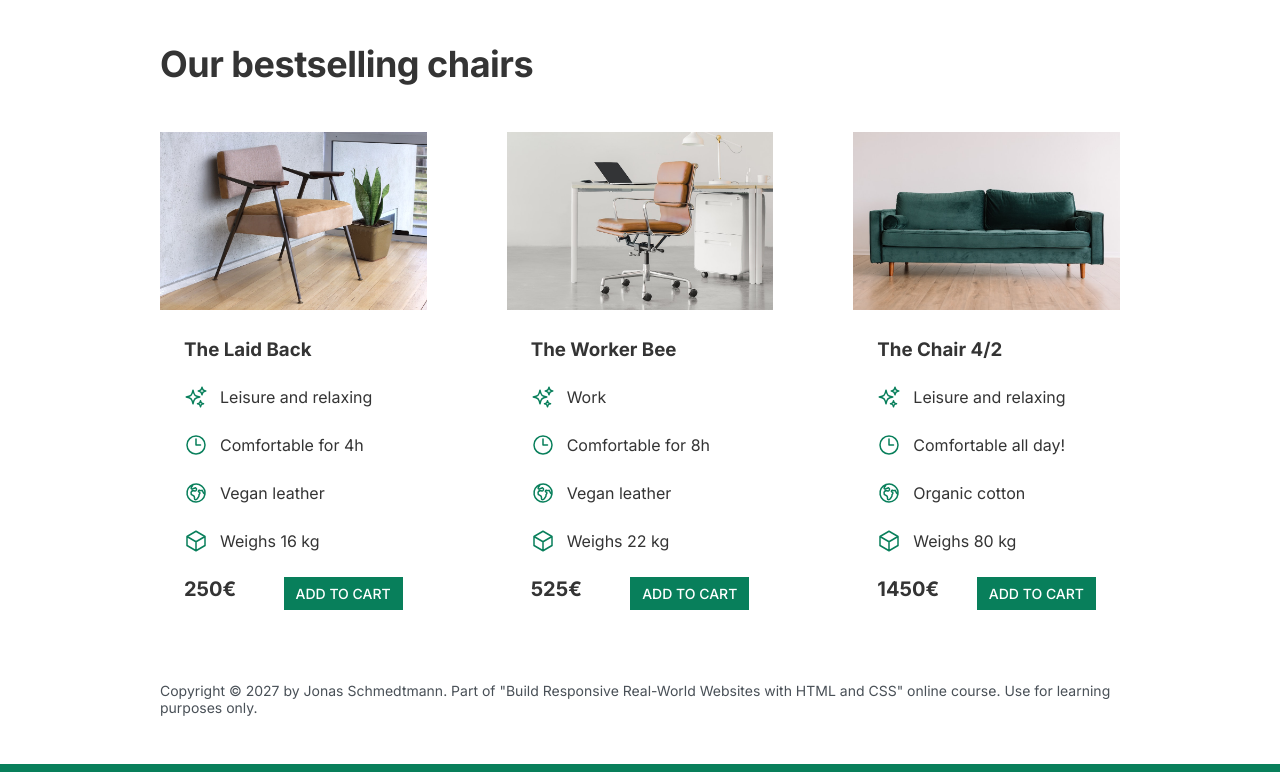
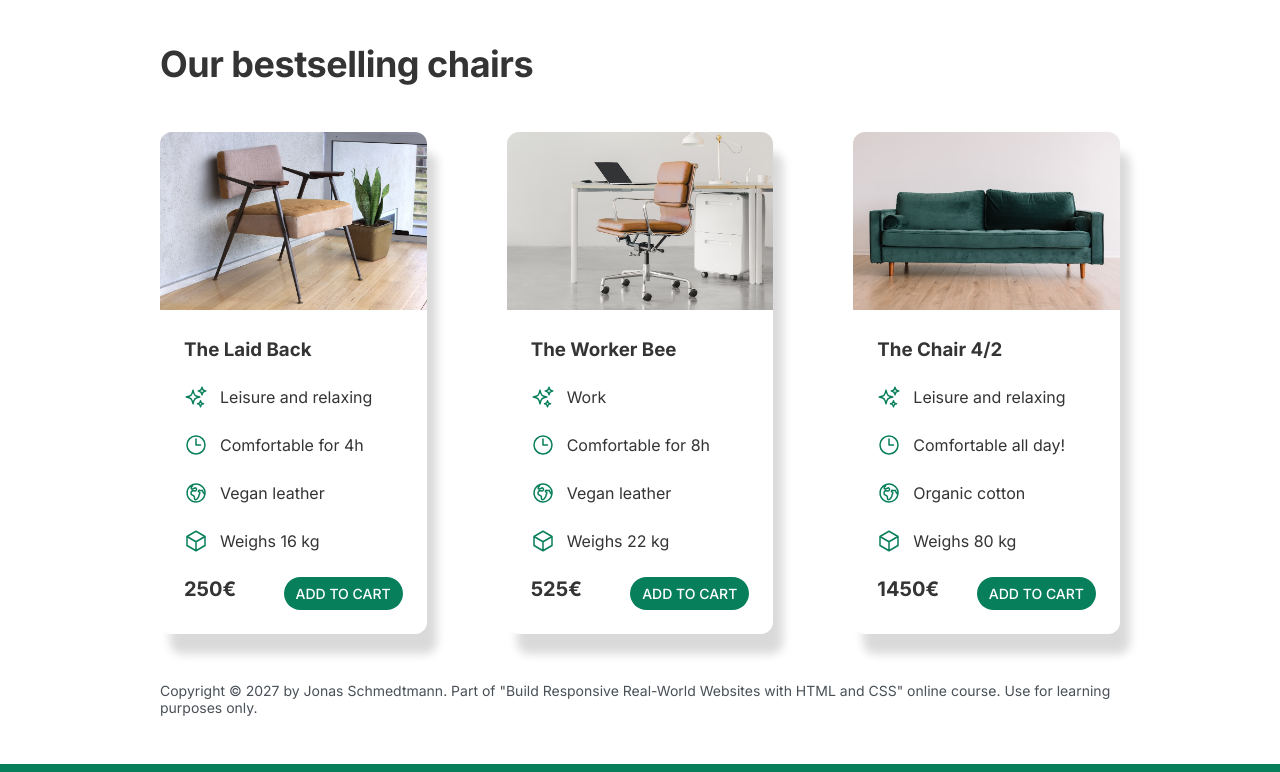
Before and after one commit to hoiredalert3/My-code---Udemy-Build-Responsive-Real-World-Websites-with_HTML-and-CSS-2022-6, a plain HTML site: page 05-Design/index.html in a window 1280 px wide. Shown: the part 1139-1911 px from the top of the page. Drawn offline with Linux system fonts and the light colour scheme.

Commit message:
add shadow and border radius

```diff
--- a/05-Design/style.css
+++ b/05-Design/style.css
@@ -58,6 +58,7 @@ h2 {
   text-transform: uppercase;
   font-weight: 500;
   display: inline-block;
+  border-radius: 100px;
 }
 
 .btn:hover,
@@ -73,6 +74,10 @@ h2 {
 .btn--big {
   font-size: 18px;
   padding: 16px 32px;
+}
+
+img {
+  border-radius: 12px;
 }
 
 /* ------------------------ */
@@ -97,6 +102,7 @@ h1 {
   font-size: 44px;
   line-height: 1.2;
   letter-spacing: -1px;
+  text-shadow: 0px 0px 0px rgba(0, 0, 0, 0.15);
 }
 
 .header-text {
@@ -132,6 +138,7 @@ img {
   background-color: #087f5b;
   color: #fff;
   padding: 24px;
+  border-radius: 12px;
 }
 
 .testimonial-box {
@@ -152,6 +159,17 @@ img {
 }
 
 /* CHAIRS */
+
+.chair {
+  box-shadow: 10px 20px 10px 0 rgba(0, 0, 0, 0.15);
+  border-radius: 12px;
+}
+
+.chair img {
+  border-bottom-left-radius: 0;
+  border-bottom-right-radius: 0;
+}
+
 .chair-box {
   padding: 24px;
 }
```
